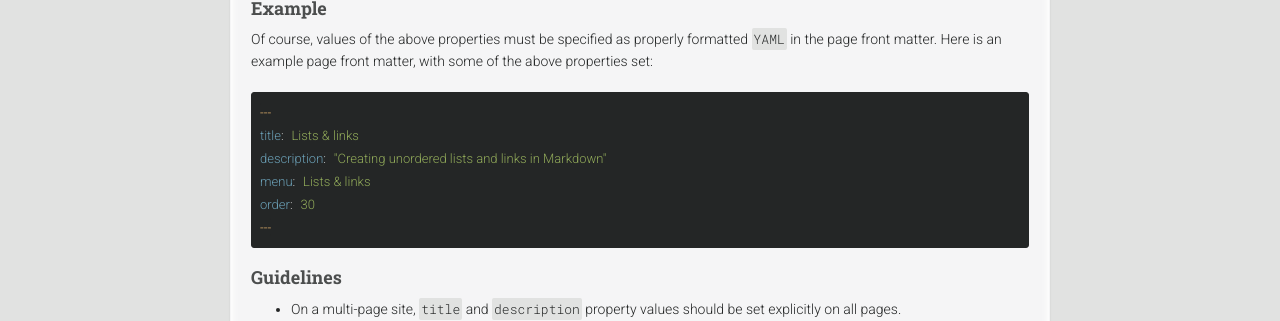
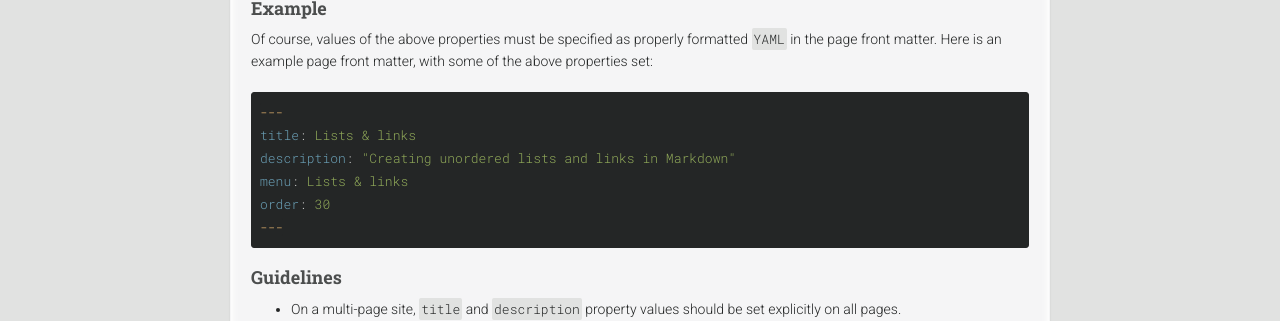
Before and after one commit to ddc-java/ddc-day, a Jekyll site: the page built from pages.md, in a window 1280 px wide and 1400 px high, scrolled down 361 px. Shown: the part 811-1132 px from the top of the window. Built offline with Jekyll 4.4.1, drawn with Linux system fonts in a browser that asks for light colours; nearby versions of some CDN libraries; our own code applies the rules of GitHub Pages for plain Markdown files.

Commit message:
Roboto font families

```diff
--- a/_sass/ddc-day.scss
+++ b/_sass/ddc-day.scss
@@ -208,6 +208,10 @@ code {
     font-weight: normal;
   }
 
+  * {
+    font-family: $code-fonts;
+  }
+
 }
 
 pre {
@@ -221,6 +225,7 @@ pre {
 
   code {
 
+    font-family: $code-fonts;
     margin: 0;
     padding: 0;
     background-color: $base-dark-color;
@@ -228,6 +233,7 @@ pre {
     overflow-x: auto;
 
     span {
+      font-family: $code-fonts;
       overflow-x: auto;
     }
 
@@ -576,7 +582,7 @@ div.wrapper {
         }
 
         span.no-nav {
-            display: none;
+          display: none;
         }
 
       }
@@ -602,6 +608,7 @@ div.wrapper {
     }
 
     a code {
+      font-family: $code-fonts;
       color:#0060FF;
     }
 
```
